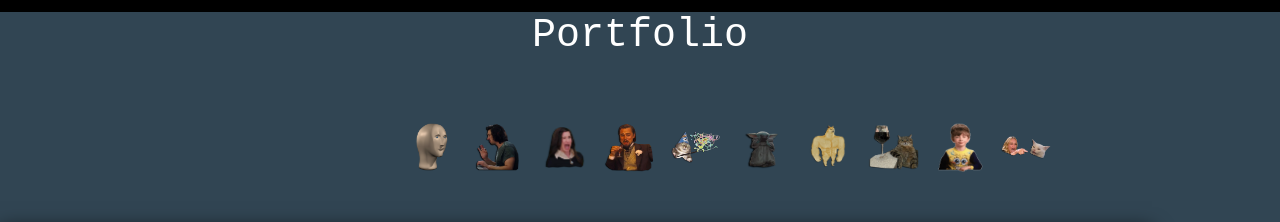
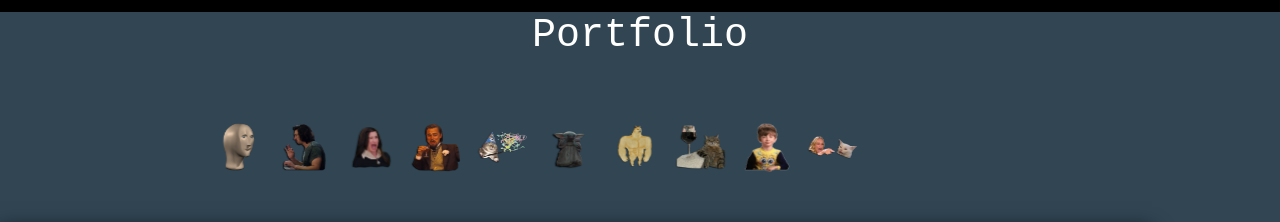
Before and after one commit to purple0CaT/portfolio-FE, a React (Create React App) app: page / in a window 1280 px wide. Shown: the part 1540-1762 px from the top of the page. Built offline with nearby package versions, Linux system fonts and the light colour scheme.

Commit message:
update style

```diff
--- a/src/components/portfolio/style/Port.scss
+++ b/src/components/portfolio/style/Port.scss
@@ -71,10 +71,10 @@
 .memeWrapper1 {
   position: absolute;
   height: 100%;
-  width: 100%;
+  width: auto;
   display: flex;
   animation: 12s linear infinitSpin infinite;
-  animation-delay: 0s;
+  // animation-delay: 0s;
 }
 .memeWrapper2 {
   position: absolute;
```
